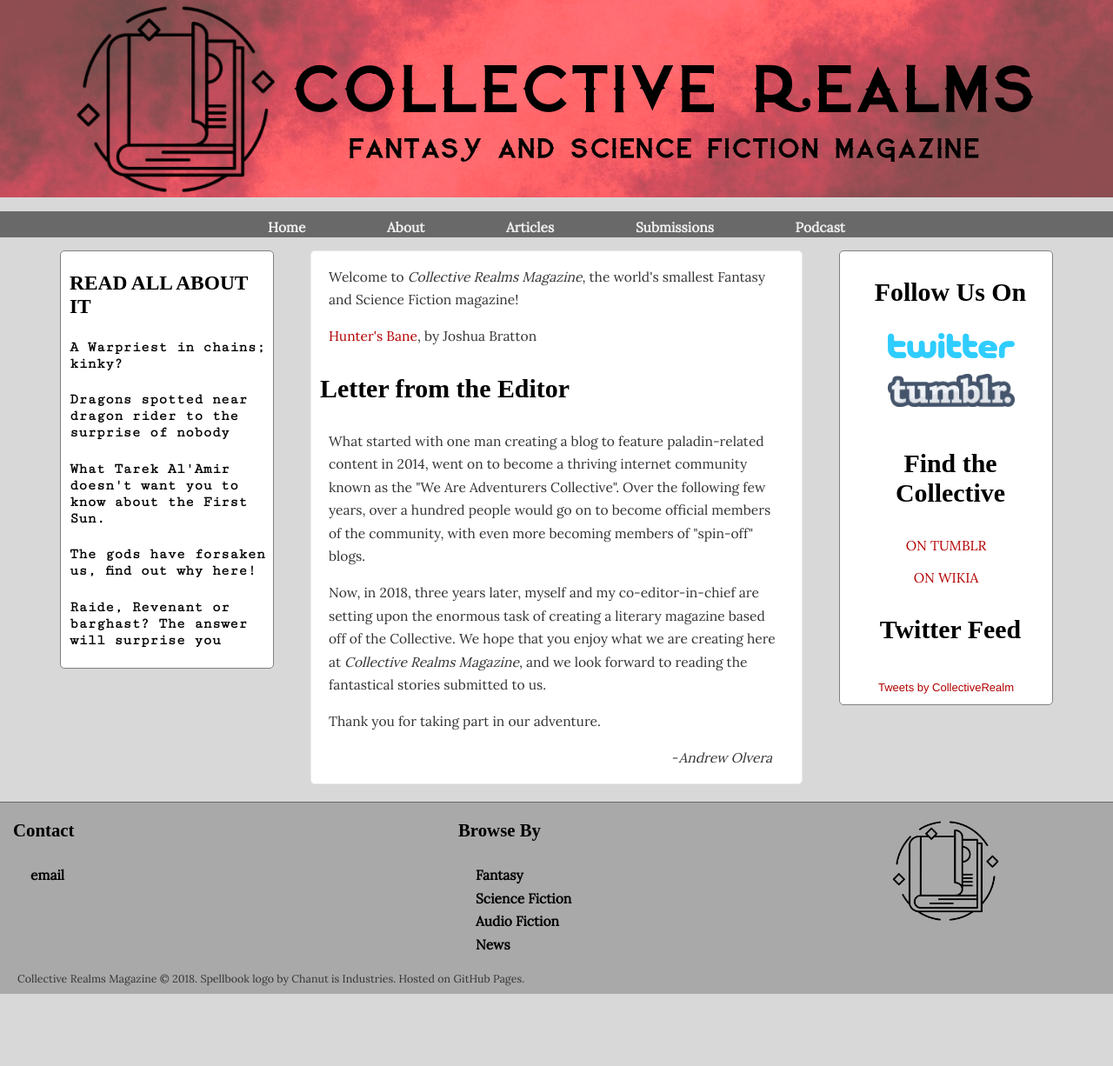
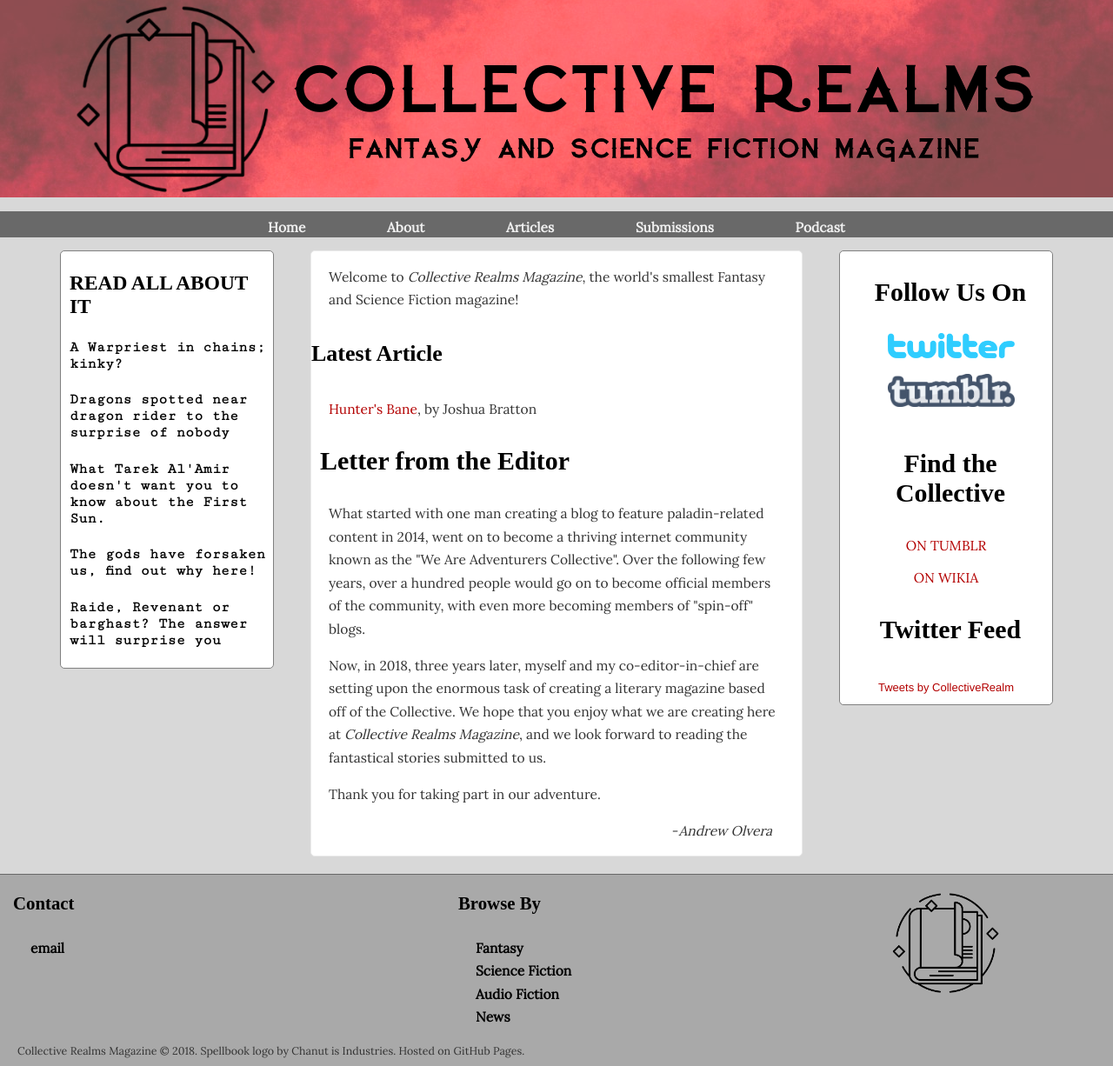
Before and after one commit to collectiverealms/collectiverealms, a Jekyll site: the page built from index.html, in a window 1280 px wide. Shown: the whole page at 87% size. Built offline with Jekyll 4.4.1, drawn with Linux system fonts in a browser that asks for light colours; some web fonts are replaced; the list of posts is cut into pages by our own code; comment, search, counter and statistics services are not loaded; before the commit the page ends 1143 px from its top, so only the background shows below that.

Commit message:
Update index.html

```diff
--- a/index.html
+++ b/index.html
@@ -4,6 +4,7 @@ title: Home
 ---
 <div class="home">
     <p>Welcome to <i>Collective Realms Magazine</i>, the world's smallest Fantasy and Science Fiction magazine!</p>
+    <h4>Latest Article</h4>
     {% include latestpost.html %}
     <h3>Letter from the Editor</h3>
     <p>What started with one man creating a blog to feature paladin-related content in 2014, went on to become a thriving internet community known as the "We Are Adventurers Collective". Over the following few years, over a hundred people would go on to become official members of the community, with even more becoming members of "spin-off" blogs.</p>
```
